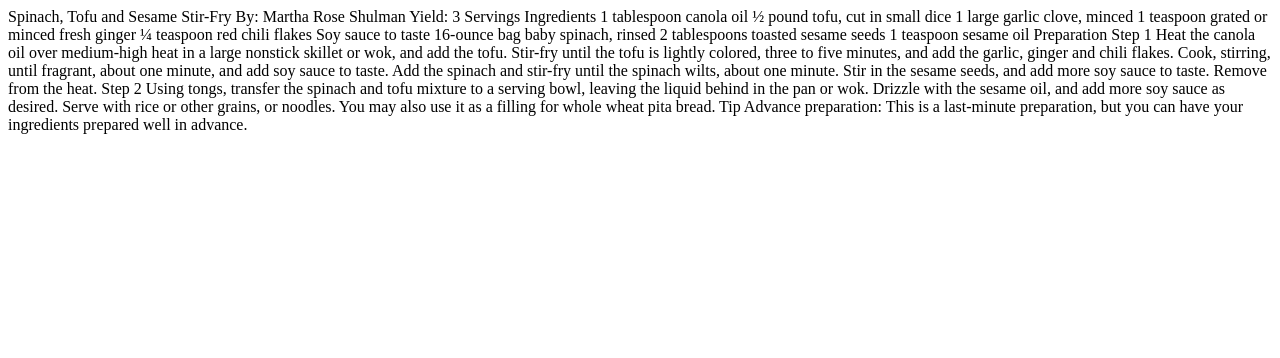
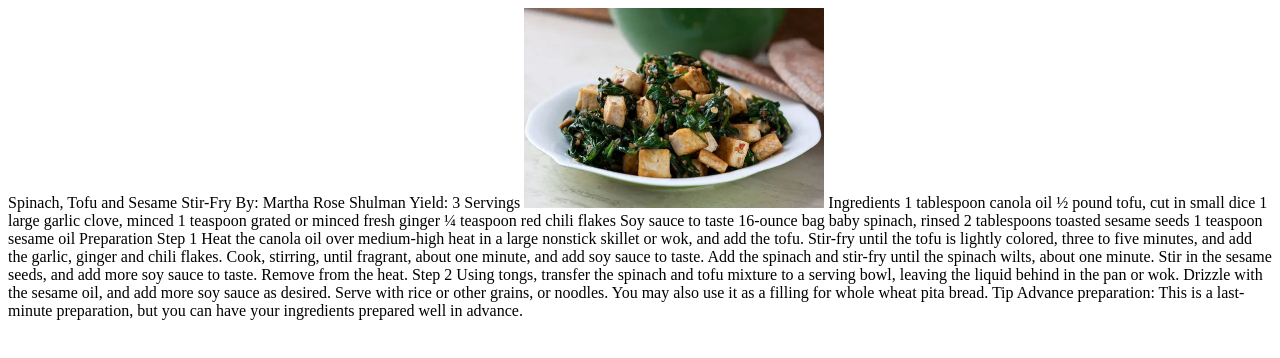
Before and after one commit to vtrinh-25/exercise7, a plain HTML site: page index.html in a window 1280 px wide. Drawn offline with Linux system fonts and the light colour scheme.

Commit message:
Tofu Pic

```diff
--- a/index.html
+++ b/index.html
@@ -1,10 +1,15 @@
 <!--This receipe is taken from https://cooking.nytimes.com/recipes/1012494-spinach-tofu-and-sesame-stir-fry -->
+<html lang="en-CA">
 
+
+</html>
 
 
 Spinach, Tofu and Sesame Stir-Fry
 By: Martha Rose Shulman
 Yield: 3 Servings
+
+<img src="GBDA228_tofu.jpg" alt="Spinish, tofu, and sesame stir-fry" width=300>
 
 Ingredients
 
```
